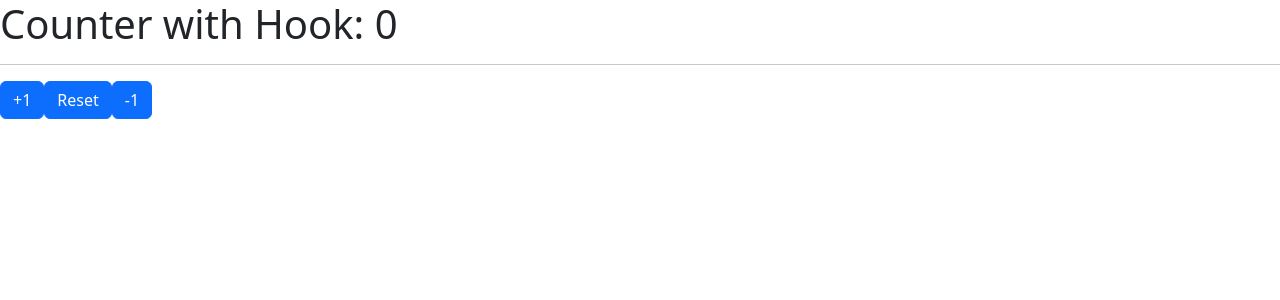
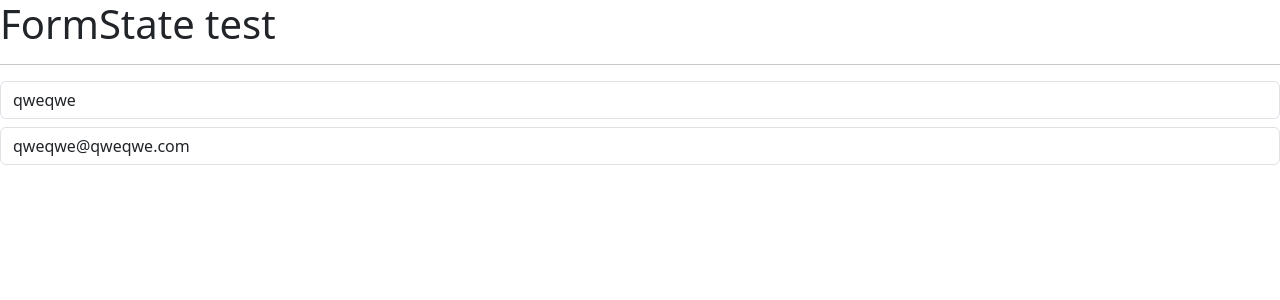
Before and after one commit to cigotete/react-study-basics, a React (Vite) app: page / in a window 1280 px wide. Shown: the top 300 px of the page. Built offline with nearby package versions, Linux system fonts and the light colour scheme.

Commit message:
UseEffect hook basics.

```diff
--- /dev/null
+++ b/src/02-useEffect/SimpleForm.jsx
@@ -0,0 +1,53 @@
+import React, { useEffect, useState } from 'react';
+export const SimpleForm = () => {
+
+  const [formState, setFormState] = useState({
+    username: 'qweqwe',
+    email: 'qweqwe@qweqwe.com',
+  });
+
+  const { username, email } = formState;
+
+  const handleInputChange = ({ target }) => {
+    const { name, value } = target;
+    setFormState({
+      ...formState,
+      [name]: value,
+    });
+  }
+
+  useEffect(() => {
+    console.log('hey! This is when component is mounted.');
+  }, []);
+
+  useEffect(() => {
+    console.log('hey! This is when form changes.');
+  }, [ formState ]);
+
+  useEffect(() => {
+    console.log('hey! This is when email field changes.');
+  }, [ email ]);
+
+  return (
+    <>
+      <h1>FormState test</h1>
+      <hr />
+      <input
+        type="text"
+        className="form-control"
+        placeholder="username"
+        name="username"
+        value={ username }
+        onChange={ handleInputChange }
+      />
+      <input
+        type="email"
+        className="form-control mt-2"
+        placeholder="username@here.com"
+        name="email"
+        value={ email }
+        onChange={ handleInputChange }
+      />
+    </>
+  )
+}
--- a/src/main.jsx
+++ b/src/main.jsx
@@ -1,10 +1,10 @@
 import React from 'react'
 import ReactDOM from 'react-dom/client'
-import { CounterWithCustomHook } from './01-useState/CounterWithCustomHook.jsx'
+import { SimpleForm } from './02-useEffect/SimpleForm'
 import './index.css'
 
 ReactDOM.createRoot(document.getElementById('root')).render(
   <React.StrictMode>
-    <CounterWithCustomHook />
+    <SimpleForm />
   </React.StrictMode>,
 )
```
